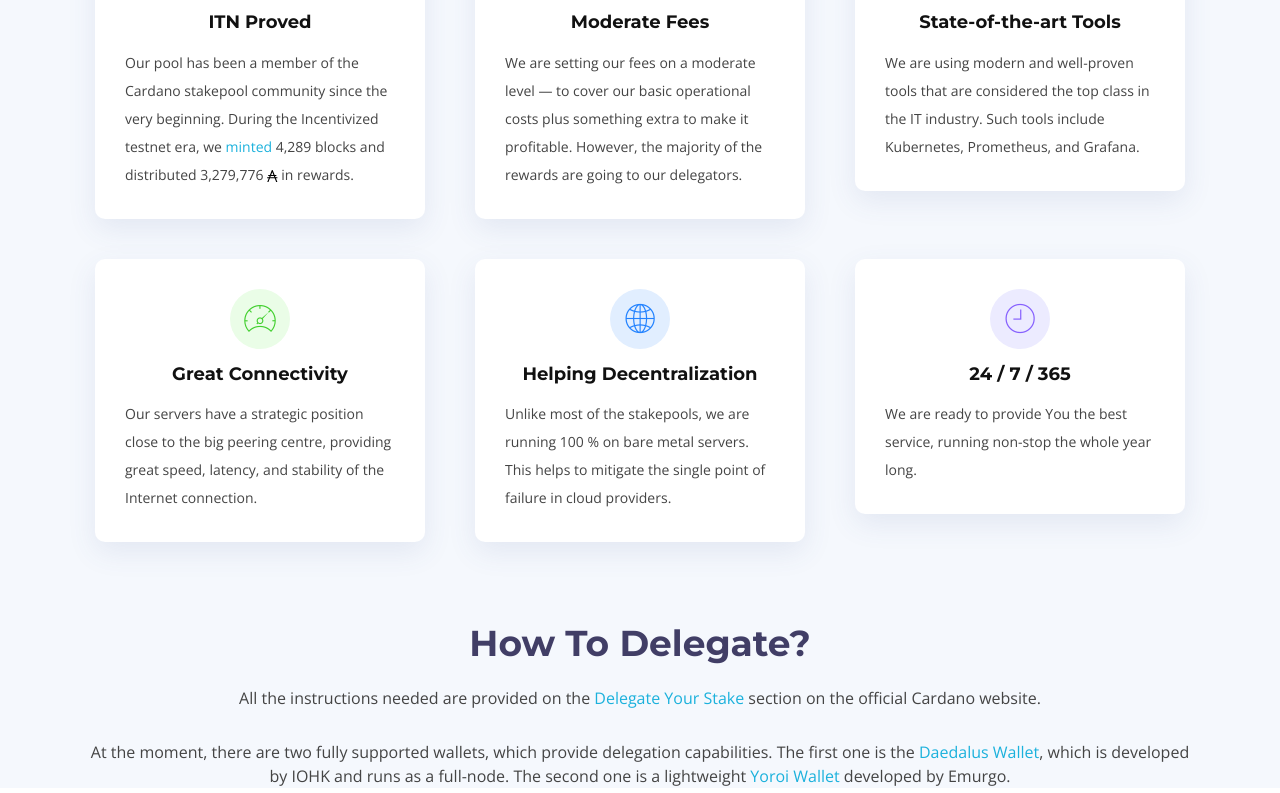
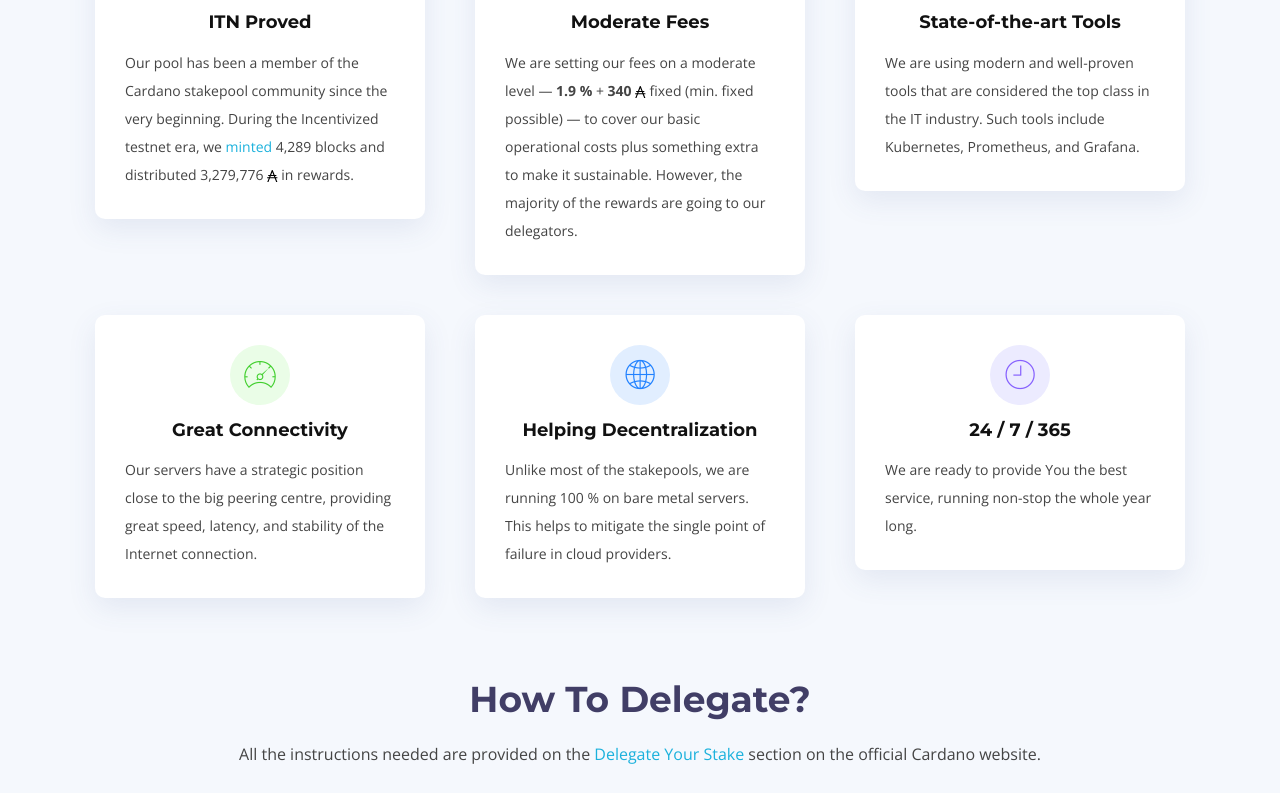
Before and after one commit to 0x-esh/neo1pool.github.io, a plain HTML site: page index.html in a window 1280 px wide. Shown: the part 1121-1914 px from the top of the page. Drawn offline with nearby package versions, Linux system fonts and the light colour scheme; files whose address does not match are found by name.

Commit message:
List fee values

```diff
--- a/index.html
+++ b/index.html
@@ -140,7 +140,7 @@
             <div class="box">
               <div class="icon" style="background: #fff0da;"><i class="ion-android-options" style="color: #e98e06;"></i></div>
               <h4 class="title"><a href="">Moderate Fees</a></h4>
-              <p class="description">We are setting our fees on a moderate level — to cover our basic operational costs plus something extra to make it profitable. However, the majority of the rewards are going to our delegators.</p>
+              <p class="description">We are setting our fees on a moderate level — <b>1.9&nbsp;%</b> + <b>340</b>&nbsp;<svg height="0.9em" viewBox="0 0 37.042 44.185" xmlns="http://www.w3.org/2000/svg" data-svg="ada"><g transform="translate(0 -252.81)" fill="none" stroke="#000" stroke-linecap="round" stroke-width="3.9688"><path d="m2.0126 279.93h33.016"></path><path d="m3.1099 294.84 15.411-40.045 15.789 40.191" stroke-linejoin="round"></path><path d="m5.7168 272h25.608"></path></g></svg> fixed (min. fixed possible) — to cover our basic operational costs plus something extra to make it sustainable. However, the majority of the rewards are going to our delegators.</p>
             </div>
           </div>
 
```
